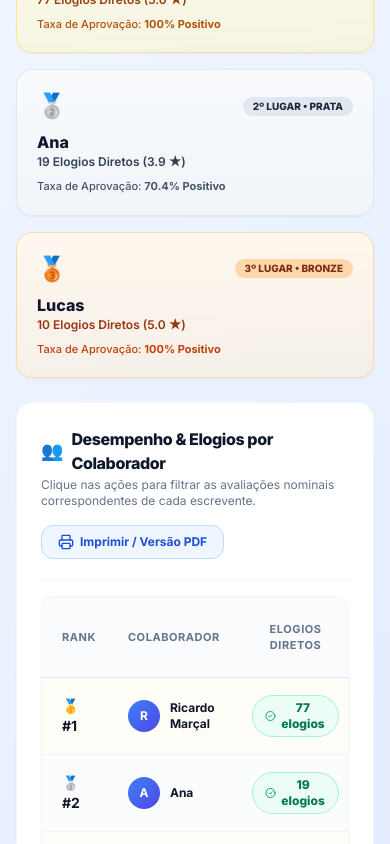
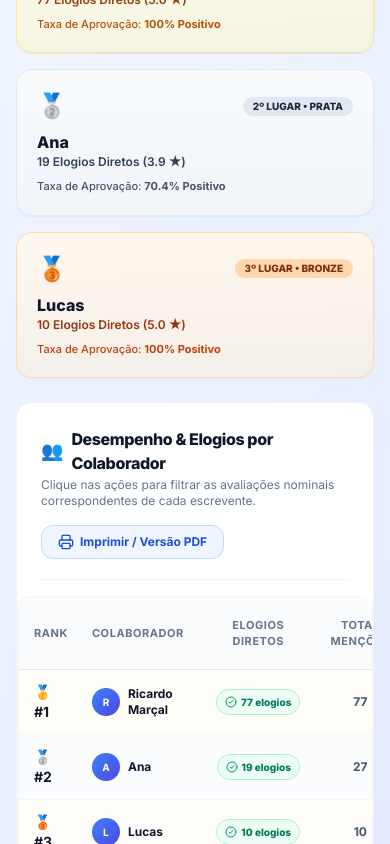
Before and after one commit to henriquecfg2024/fiorix_google_avaliacoes, a Next.js app: page /relatorios in a window 390 px wide. Shown: the part 1156-2000 px from the top of the page. Built offline with nearby package versions, Linux system fonts and the light colour scheme; no server answers; the database is empty.

Commit message:
fix: corrigir botao Ver avaliacoes cortado no mobile (iPhone)

```diff
--- a/src/app/(dashboard)/relatorios/page.tsx
+++ b/src/app/(dashboard)/relatorios/page.tsx
@@ -305,17 +305,17 @@ export default async function RelatoriosPage() {
         </div>
 
         {/* TABLE COMPONENT */}
-        <div className="overflow-x-auto rounded-xl border border-slate-100">
-          <table className="w-full text-left text-xs border-collapse">
+        <div className="overflow-x-auto -mx-6 px-0 sm:mx-0 sm:px-0 rounded-xl border border-slate-100">
+          <table className="w-full text-left text-xs border-collapse min-w-[640px]">
             <thead>
               <tr className="bg-slate-50/80 border-b border-slate-200 text-slate-500 font-bold uppercase text-[11px] tracking-wider">
-                <th className="p-4 pl-5 w-16">Rank</th>
-                <th className="p-4">Colaborador</th>
-                <th className="p-4 text-center">Elogios Diretos</th>
-                <th className="p-4 text-center">Total Menções</th>
-                <th className="p-4 text-center">Taxa Positiva (%)</th>
-                <th className="p-4 text-center">Nota Média</th>
-                <th className="p-4 pr-5 text-right">Ação</th>
+                <th className="p-3 sm:p-4 pl-4 sm:pl-5 w-12 sm:w-16">Rank</th>
+                <th className="p-3 sm:p-4">Colaborador</th>
+                <th className="p-3 sm:p-4 text-center">Elogios Diretos</th>
+                <th className="p-3 sm:p-4 text-center">Total Menções</th>
+                <th className="p-3 sm:p-4 text-center">Taxa Positiva (%)</th>
+                <th className="p-3 sm:p-4 text-center">Nota Média</th>
+                <th className="p-3 sm:p-4 pr-4 sm:pr-5 text-right whitespace-nowrap">Ação</th>
               </tr>
             </thead>
             <tbody className="divide-y divide-slate-100 font-medium text-slate-700">
@@ -336,59 +336,60 @@ export default async function RelatoriosPage() {
                 return (
                   <tr key={col.id || idx} className={`${rowBg} transition-colors`}>
                     {/* RANK */}
-                    <td className="p-4 pl-5 font-bold text-slate-900 text-sm">
+                    <td className="p-3 sm:p-4 pl-4 sm:pl-5 font-bold text-slate-900 text-sm">
                       {rankMedal}
                     </td>
 
                     {/* COLABORADOR */}
-                    <td className="p-4">
-                      <div className="flex items-center gap-2.5">
-                        <div className="w-8 h-8 rounded-full bg-gradient-to-br from-blue-500 to-indigo-600 text-white font-bold text-xs flex items-center justify-center shadow-2xs shrink-0">
+                    <td className="p-3 sm:p-4">
+                      <div className="flex items-center gap-2 sm:gap-2.5">
+                        <div className="w-7 h-7 sm:w-8 sm:h-8 rounded-full bg-gradient-to-br from-blue-500 to-indigo-600 text-white font-bold text-[10px] sm:text-xs flex items-center justify-center shadow-2xs shrink-0">
                           {col.nome[0].toUpperCase()}
                         </div>
-                        <Link href={searchUrl} className="font-bold text-slate-900 hover:text-blue-600 transition-colors">
+                        <Link href={searchUrl} className="font-bold text-slate-900 hover:text-blue-600 transition-colors text-xs sm:text-xs">
                           {col.nome}
                         </Link>
                       </div>
                     </td>
 
                     {/* ELOGIOS DIRETOS */}
-                    <td className="p-4 text-center">
+                    <td className="p-3 sm:p-4 text-center">
                       <Link
                         href={searchUrl}
-                        className="inline-flex items-center gap-1 bg-emerald-50 text-emerald-700 border border-emerald-200 font-extrabold px-3 py-1 rounded-full text-xs hover:bg-emerald-100 transition-colors"
+                        className="inline-flex items-center gap-1 bg-emerald-50 text-emerald-700 border border-emerald-200 font-extrabold px-2 sm:px-3 py-1 rounded-full text-[10px] sm:text-xs hover:bg-emerald-100 transition-colors whitespace-nowrap"
                       >
-                        <CheckCircle2 className="w-3.5 h-3.5 text-emerald-600" />
+                        <CheckCircle2 className="w-3 h-3 sm:w-3.5 sm:h-3.5 text-emerald-600" />
                         <span>{col.elogios} elogios</span>
                       </Link>
                     </td>
 
                     {/* TOTAL MENÇÕES */}
-                    <td className="p-4 text-center font-bold text-slate-600">
+                    <td className="p-3 sm:p-4 text-center font-bold text-slate-600">
                       {col.mencoes}
                     </td>
 
                     {/* TAXA POSITIVA */}
-                    <td className="p-4 text-center font-bold text-slate-700">
+                    <td className="p-3 sm:p-4 text-center font-bold text-slate-700">
                       {pctPositiva}%
                     </td>
 
                     {/* NOTA MÉDIA */}
-                    <td className="p-4 text-center">
-                      <span className="bg-amber-50 text-amber-700 border border-amber-200 font-extrabold px-2.5 py-1 rounded-lg text-xs inline-flex items-center gap-1">
-                        <Star className="w-3.5 h-3.5 fill-amber-400 text-amber-500" />
+                    <td className="p-3 sm:p-4 text-center">
+                      <span className="bg-amber-50 text-amber-700 border border-amber-200 font-extrabold px-2 sm:px-2.5 py-1 rounded-lg text-[10px] sm:text-xs inline-flex items-center gap-1 whitespace-nowrap">
+                        <Star className="w-3 h-3 sm:w-3.5 sm:h-3.5 fill-amber-400 text-amber-500" />
                         {col.notaMedia}
                       </span>
                     </td>
 
                     {/* AÇÃO */}
-                    <td className="p-4 pr-5 text-right">
+                    <td className="p-3 sm:p-4 pr-4 sm:pr-5 text-right">
                       <Link
                         href={searchUrl}
-                        className="inline-flex items-center gap-1 bg-blue-50 hover:bg-blue-100 text-blue-700 font-bold px-3 py-1.5 rounded-xl text-xs transition-colors"
+                        className="inline-flex items-center gap-1 bg-blue-50 hover:bg-blue-100 text-blue-700 font-bold px-2.5 sm:px-3 py-1.5 rounded-xl text-[10px] sm:text-xs transition-colors whitespace-nowrap"
                       >
-                        <span>Ver avaliações</span>
-                        <ExternalLink className="w-3.5 h-3.5 text-blue-600" />
+                        <span className="hidden sm:inline">Ver avaliações</span>
+                        <span className="sm:hidden">Ver</span>
+                        <ExternalLink className="w-3 h-3 sm:w-3.5 sm:h-3.5 text-blue-600" />
                       </Link>
                     </td>
                   </tr>
```
